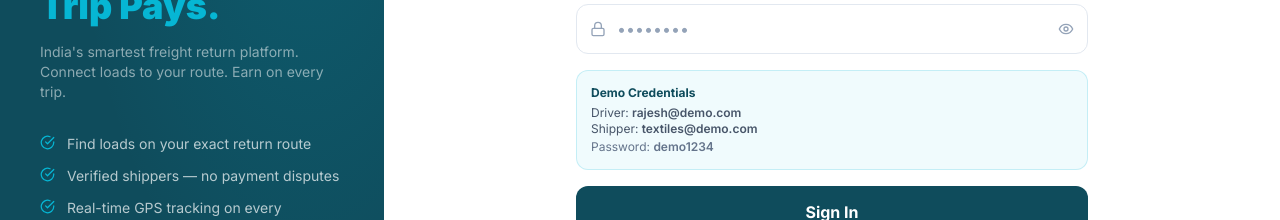
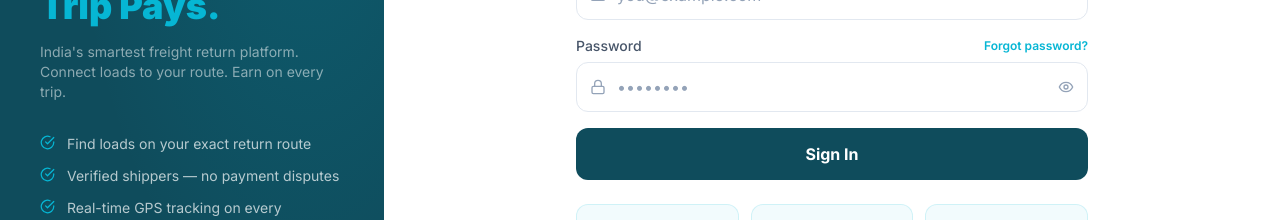
Before and after one commit to Parthivsurya/trucksreturn, a React (Vite) app in the folder client/: page /login in a window 1280 px wide. Shown: the part 308-528 px from the top of the page. Built offline with nearby package versions, Linux system fonts and the light colour scheme; no server answers.

Commit message:
removed cred

```diff
--- a/client/src/pages/Login.jsx
+++ b/client/src/pages/Login.jsx
@@ -148,15 +148,6 @@ export default function Login() {
               )}
             </div>
 
-            {/* Demo hint */}
-            <div className="p-3.5 rounded-xl text-xs"
-              style={{ backgroundColor: `${accent}0f`, border: `1px solid ${accent}30` }}>
-              <p className="font-bold mb-1" style={{ color: primary }}>Demo Credentials</p>
-              <p className="text-slate-600">Driver: <span className="font-semibold">rajesh@demo.com</span></p>
-              <p className="text-slate-600">Shipper: <span className="font-semibold">textiles@demo.com</span></p>
-              <p className="text-slate-500 mt-0.5">Password: <span className="font-semibold">demo1234</span></p>
-            </div>
-
             <button type="submit" disabled={loading}
               className="w-full py-3.5 rounded-xl font-bold text-base transition-all duration-150 active:scale-95 disabled:opacity-60 mt-1"
               style={{ backgroundColor: primary, color: '#fff' }}
```
